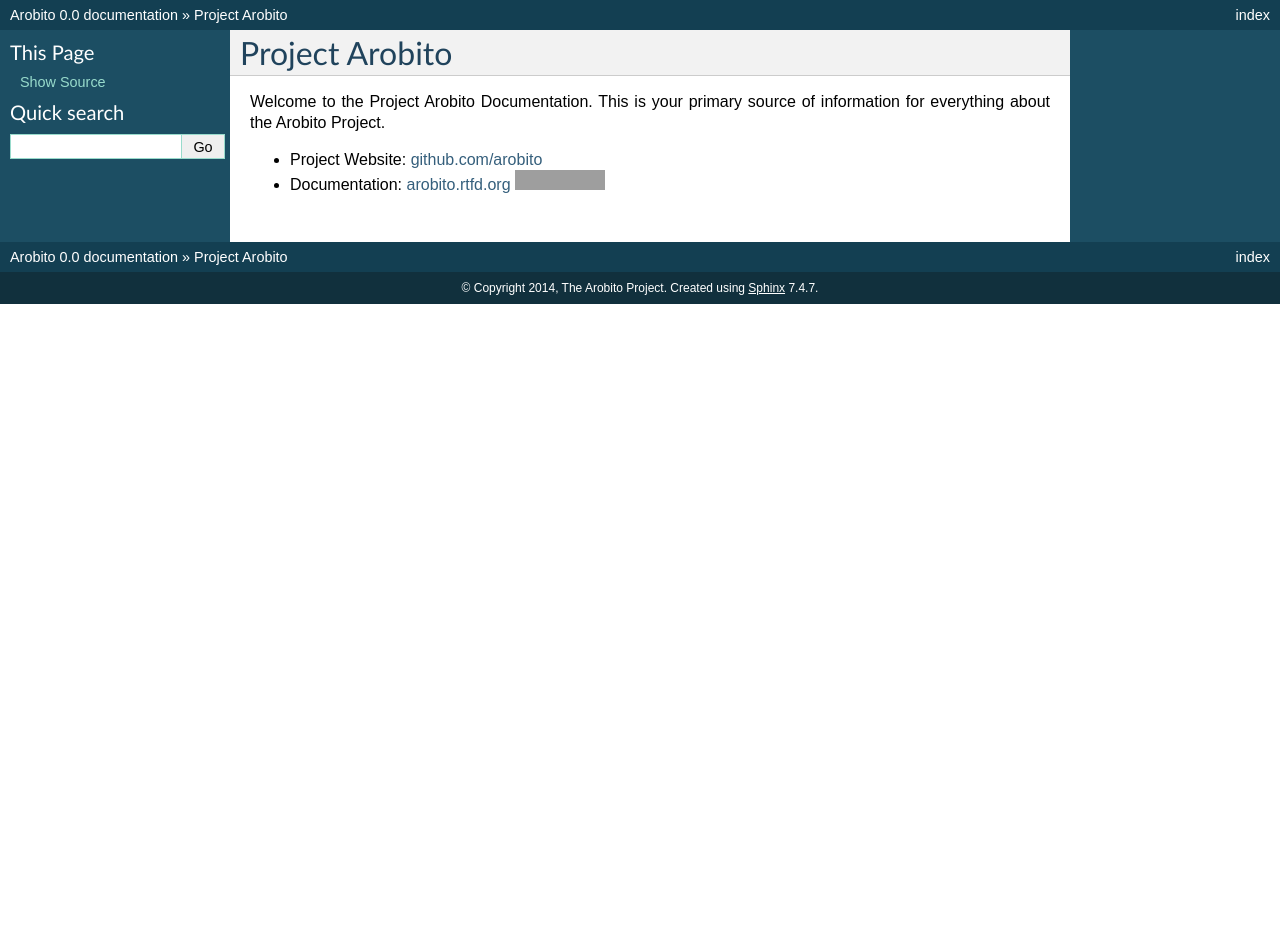
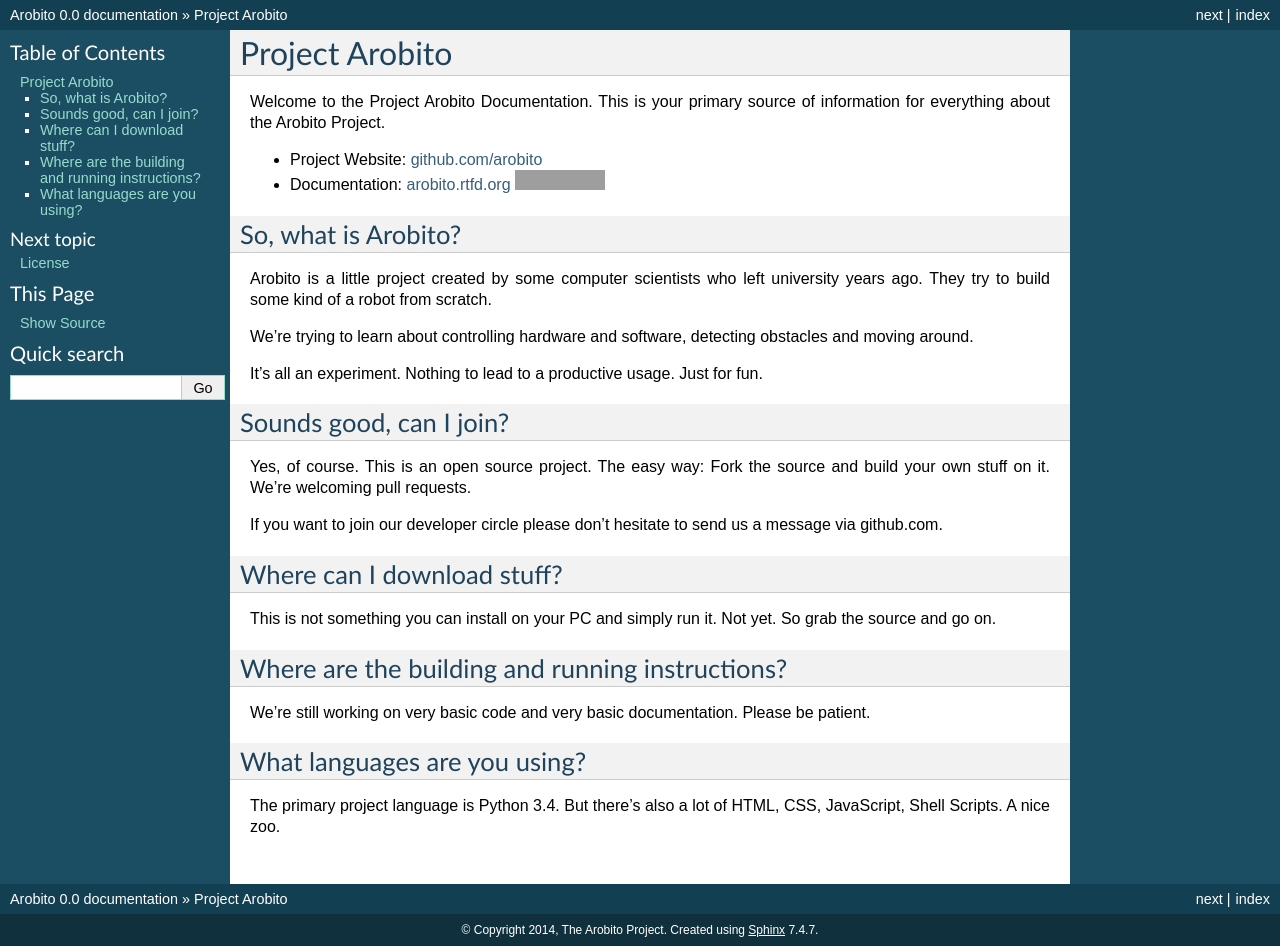
Before and after one commit to arobito/arobito, a Sphinx documentation site: the page built from doc/source/index.rst, in a window 1280 px wide. Built offline with Sphinx 7.4.7, drawn with Linux system fonts in a browser that asks for light colours; before the commit the page ends 900 px from its top, so only the background shows below that; some of the changed lines change nothing that is shown; grey boxes are pictures that could not be loaded.

Commit message:
Added License and some more text to the start page.

```diff
--- a/doc/source/index.rst
+++ b/doc/source/index.rst
@@ -1,6 +1,13 @@
 .. |rtfdstatus| image:: https://readthedocs.org/projects/arobito/badge/?version=latest
-:target: https://readthedocs.org/projects/arobito/?badge=latest
-:alt: Documentation Status
+   :target: https://readthedocs.org/projects/arobito/?badge=latest
+   :alt: Documentation Status
+
+
+.. toctree::
+   :hidden:
+
+   license
+
 
 Project Arobito
 ===============
@@ -11,5 +18,37 @@
 - Documentation: `arobito.rtfd.org <http://arobito.rtfd.org/>`_ |rtfdstatus|
 
 
-.. toctree::
-   :maxdepth: 1
+So, what is Arobito?
+--------------------
+
+Arobito is a little project created by some computer scientists who left university years ago. They try to build some kind of a robot from scratch.
+
+We're trying to learn about controlling hardware and software, detecting obstacles and moving around.
+
+It's all an experiment. Nothing to lead to a productive usage. Just for fun.
+
+
+Sounds good, can I join?
+------------------------
+
+Yes, of course. This is an open source project. The easy way: Fork the source and build your own stuff on it. We're welcoming pull requests.
+
+If you want to join our developer circle please don't hesitate to send us a message via github.com.
+
+
+Where can I download stuff?
+---------------------------
+
+This is not something you can install on your PC and simply run it. Not yet. So grab the source and go on.
+
+
+Where are the building and running instructions?
+------------------------------------------------
+
+We're still working on very basic code and very basic documentation. Please be patient.
+
+
+What languages are you using?
+-----------------------------
+
+The primary project language is Python 3.4. But there's also a lot of HTML, CSS, JavaScript, Shell Scripts. A nice zoo.
--- /dev/null
+++ b/doc/source/license.rst
@@ -0,0 +1,210 @@
+License
+=======
+
+The sources of the Arobito Project are released under the Apache License 2.0
+
+.. code:: text
+
+                                 Apache License
+                           Version 2.0, January 2004
+                        http://www.apache.org/licenses/
+
+   TERMS AND CONDITIONS FOR USE, REPRODUCTION, AND DISTRIBUTION
+
+   1. Definitions.
+
+      "License" shall mean the terms and conditions for use, reproduction,
+      and distribution as defined by Sections 1 through 9 of this document.
+
+      "Licensor" shall mean the copyright owner or entity authorized by
+      the copyright owner that is granting the License.
+
+      "Legal Entity" shall mean the union of the acting entity and all
+      other entities that control, are controlled by, or are under common
+      control with that entity. For the purposes of this definition,
+      "control" means (i) the power, direct or indirect, to cause the
+      direction or management of such entity, whether by contract or
+      otherwise, or (ii) ownership of fifty percent (50%) or more of the
+      outstanding shares, or (iii) beneficial ownership of such entity.
+
+      "You" (or "Your") shall mean an individual or Legal Entity
+      exercising permissions granted by this License.
+
+      "Source" form shall mean the preferred form for making modifications,
+      including but not limited to software source code, documentation
+      source, and configuration files.
+
+      "Object" form shall mean any form resulting from mechanical
+      transformation or translation of a Source form, including but
+      not limited to compiled object code, generated documentation,
+      and conversions to other media types.
+
+      "Work" shall mean the work of authorship, whether in Source or
+      Object form, made available under the License, as indicated by a
+      copyright notice that is included in or attached to the work
+      (an example is provided in the Appendix below).
+
+      "Derivative Works" shall mean any work, whether in Source or Object
+      form, that is based on (or derived from) the Work and for which the
+      editorial revisions, annotations, elaborations, or other modifications
+      represent, as a whole, an original work of authorship. For the purposes
+      of this License, Derivative Works shall not include works that remain
+      separable from, or merely link (or bind by name) to the interfaces of,
+      the Work and Derivative Works thereof.
+
+      "Contribution" shall mean any work of authorship, including
+      the original version of the Work and any modifications or additions
+      to that Work or Derivative Works thereof, that is intentionally
+      submitted to Licensor for inclusion in the Work by the copyright owner
+      or by an individual or Legal Entity authorized to submit on behalf of
+      the copyright owner. For the purposes of this definition, "submitted"
+      means any form of electronic, verbal, or written communication sent
+      to the Licensor or its representatives, including but not limited to
+      communication on electronic mailing lists, source code control systems,
+      and issue tracking systems that are managed by, or on behalf of, the
+      Licensor for the purpose of discussing and improving the Work, but
+      excluding communication that is conspicuously marked or otherwise
+      designated in writing by the copyright owner as "Not a Contribution."
+
+      "Contributor" shall mean Licensor and any individual or Legal Entity
+      on behalf of whom a Contribution has been received by Licensor and
+      subsequently incorporated within the Work.
+
+   2. Grant of Copyright License. Subject to the terms and conditions of
+      this License, each Contributor hereby grants to You a perpetual,
+      worldwide, non-exclusive, no-charge, royalty-free, irrevocable
+      copyright license to reproduce, prepare Derivative Works of,
+      publicly display, publicly perform, sublicense, and distribute the
+      Work and such Derivative Works in Source or Object form.
+
+   3. Grant of Patent License. Subject to the terms and conditions of
+      this License, each Contributor hereby grants to You a perpetual,
+      worldwide, non-exclusive, no-charge, royalty-free, irrevocable
+      (except as stated in this section) patent license to make, have made,
+      use, offer to sell, sell, import, and otherwise transfer the Work,
+      where such license applies only to those patent claims licensable
+      by such Contributor that are necessarily infringed by their
+      Contribution(s) alone or by combination of their Contribution(s)
+      with the Work to which such Contribution(s) was submitted. If You
+      institute patent litigation against any entity (including a
+      cross-claim or counterclaim in a lawsuit) alleging that the Work
+      or a Contribution incorporated within the Work constitutes direct
+      or contributory patent infringement, then any patent licenses
+      granted to You under this License for that Work shall terminate
+      as of the date such litigation is filed.
+
+   4. Redistribution. You may reproduce and distribute copies of the
+      Work or Derivative Works thereof in any medium, with or without
+      modifications, and in Source or Object form, provided that You
+      meet the following conditions:
+
+      (a) You must give any other recipients of the Work or
+          Derivative Works a copy of this License; and
+
+      (b) You must cause any modified files to carry prominent notices
+          stating that You changed the files; and
+
+      (c) You must retain, in the Source form of any Derivative Works
+          that You distribute, all copyright, patent, trademark, and
+          attribution notices from the Source form of the Work,
+          excluding those notices that do not pertain to any part of
+          the Derivative Works; and
+
+      (d) If the Work includes a "NOTICE" text file as part of its
+          distribution, then any Derivative Works that You distribute must
+          include a readable copy of the attribution notices contained
+          within such NOTICE file, excluding those notices that do not
+          pertain to any part of the Derivative Works, in at least one
+          of the following places: within a NOTICE text file distributed
+          as part of the Derivative Works; within the Source form or
+          documentation, if provided along with the Derivative Works; or,
+          within a display generated by the Derivative Works, if and
+          wherever such third-party notices normally appear. The contents
+          of the NOTICE file are for informational purposes only and
+          do not modify the License. You may add Your own attribution
+          notices within Derivative Works that You distribute, alongside
+          or as an addendum to the NOTICE text from the Work, provided
+          that such additional attribution notices cannot be construed
+          as modifying the License.
+
+      You may add Your own copyright statement to Your modifications and
+      may provide additional or different license terms and conditions
+      for use, reproduction, or distribution of Your modifications, or
+      for any such Derivative Works as a whole, provided Your use,
+      reproduction, and distribution of the Work otherwise complies with
+      the conditions stated in this License.
+
+   5. Submission of Contributions. Unless You explicitly state otherwise,
+      any Contribution intentionally submitted for inclusion in the Work
+      by You to the Licensor shall be under the terms and conditions of
+      this License, without any additional terms or conditions.
+      Notwithstanding the above, nothing herein shall supersede or modify
+      the terms of any separate license agreement you may have executed
+      with Licensor regarding such Contributions.
+
+   6. Trademarks. This License does not grant permission to use the trade
+      names, trademarks, service marks, or product names of the Licensor,
+      except as required for reasonable and customary use in describing the
+      origin of the Work and reproducing the content of the NOTICE file.
+
+   7. Disclaimer of Warranty. Unless required by applicable law or
+      agreed to in writing, Licensor provides the Work (and each
+      Contributor provides its Contributions) on an "AS IS" BASIS,
+      WITHOUT WARRANTIES OR CONDITIONS OF ANY KIND, either express or
+      implied, including, without limitation, any warranties or conditions
+      of TITLE, NON-INFRINGEMENT, MERCHANTABILITY, or FITNESS FOR A
+      PARTICULAR PURPOSE. You are solely responsible for determining the
+      appropriateness of using or redistributing the Work and assume any
+      risks associated with Your exercise of permissions under this License.
+
+   8. Limitation of Liability. In no event and under no legal theory,
+      whether in tort (including negligence), contract, or otherwise,
+      unless required by applicable law (such as deliberate and grossly
+      negligent acts) or agreed to in writing, shall any Contributor be
+      liable to You for damages, including any direct, indirect, special,
+      incidental, or consequential damages of any character arising as a
+      result of this License or out of the use or inability to use the
+      Work (including but not limited to damages for loss of goodwill,
+      work stoppage, computer failure or malfunction, or any and all
+      other commercial damages or losses), even if such Contributor
+      has been advised of the possibility of such damages.
+
+   9. Accepting Warranty or Additional Liability. While redistributing
+      the Work or Derivative Works thereof, You may choose to offer,
+      and charge a fee for, acceptance of support, warranty, indemnity,
+      or other liability obligations and/or rights consistent with this
+      License. However, in accepting such obligations, You may act only
+      on Your own behalf and on Your sole responsibility, not on behalf
+      of any other Contributor, and only if You agree to indemnify,
+      defend, and hold each Contributor harmless for any liability
+      incurred by, or claims asserted against, such Contributor by reason
+      of your accepting any such warranty or additional liability.
+
+   END OF TERMS AND CONDITIONS
+
+   APPENDIX: How to apply the Apache License to your work.
+
+      To apply the Apache License to your work, attach the following
+      boilerplate notice, with the fields enclosed by brackets "{}"
+      replaced with your own identifying information. (Don't include
+      the brackets!)  The text should be enclosed in the appropriate
+      comment syntax for the file format. We also recommend that a
+      file or class name and description of purpose be included on the
+      same "printed page" as the copyright notice for easier
+      identification within third-party archives.
+
+   Copyright {yyyy} {name of copyright owner}
+
+   Licensed under the Apache License, Version 2.0 (the "License");
+   you may not use this file except in compliance with the License.
+   You may obtain a copy of the License at
+
+       http://www.apache.org/licenses/LICENSE-2.0
+
+   Unless required by applicable law or agreed to in writing, software
+   distributed under the License is distributed on an "AS IS" BASIS,
+   WITHOUT WARRANTIES OR CONDITIONS OF ANY KIND, either express or implied.
+   See the License for the specific language governing permissions and
+   limitations under the License.
+
+Please refer to the LICENSE.txt file in the project root folder.
```
